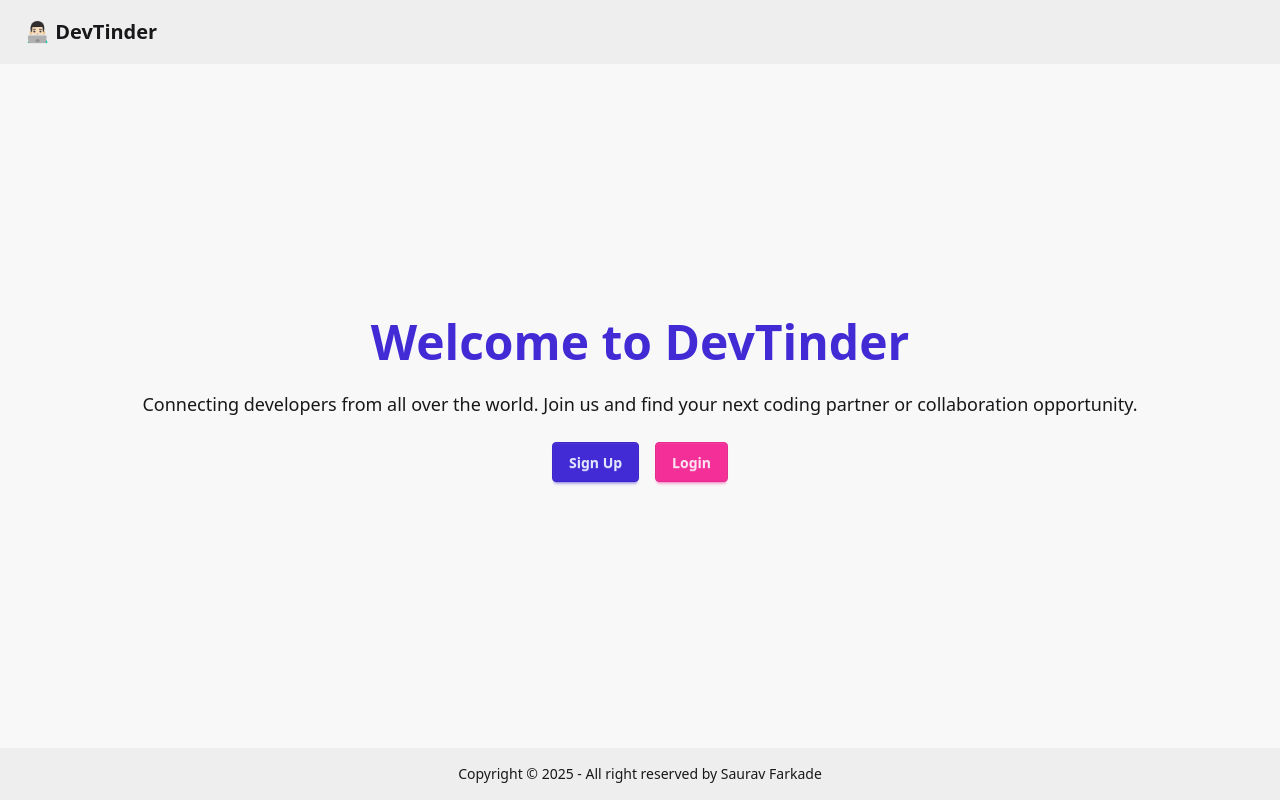
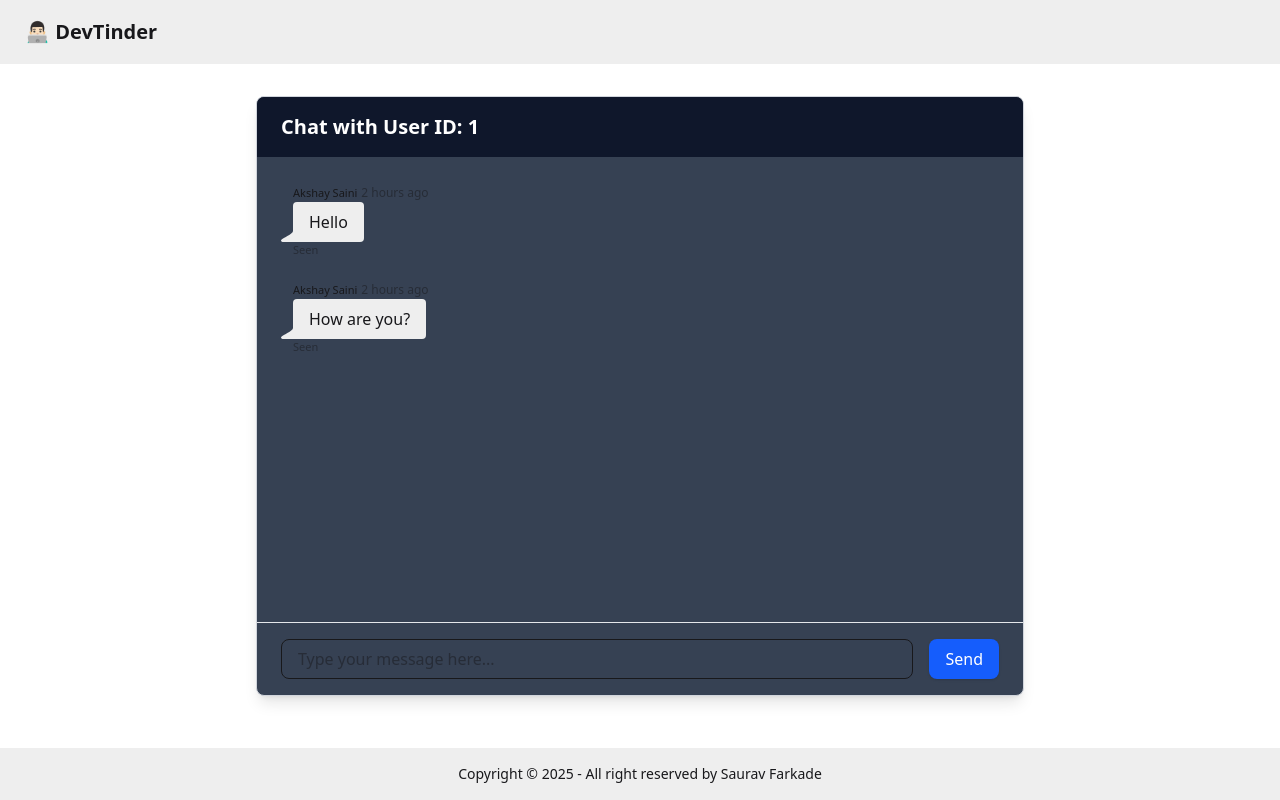
Before and after one commit to Saurav1928/DevTinder, a React (Vite) app in the folder Frontend/: page /chat/1 in a window 1280 px wide. Before the commit this address led to /welcomePage. Built offline with nearby package versions, Linux system fonts and the light colour scheme; no server answers.

Commit message:
Built a Chat Window UI

```diff
--- a/Frontend/src/App.jsx
+++ b/Frontend/src/App.jsx
@@ -11,6 +11,7 @@ import RequestsReceived from "./components/RequestsReceived"
 import WelcomePage from "./components/WelcomePage"
 import SignUp from "./components/SignUp"
 import Premium from "./components/Premium"
+import Chat from "./components/Chat"
 
 function App() {
   return (
@@ -28,6 +29,7 @@ function App() {
             <Route path="/connections" element={<Connections />} />
             <Route path="/premium" element={<Premium />} />
             <Route path="/requests" element={<RequestsReceived />} />
+            <Route path="/chat/:targetUserId" element={<Chat />} />
             <Route path="*" element={<Navigate to="/" />} />
           </Route>
         </Routes>
--- a/Frontend/src/components/AvtarCard.jsx
+++ b/Frontend/src/components/AvtarCard.jsx
@@ -1,7 +1,8 @@
 import React from "react";
+import { Link, useNavigate } from "react-router-dom"
 
 const AvtarCard = ({ connection }) => {
-  const { firstName, lastName, about, photoUrl } = connection;
+  const { firstName, lastName, about, photoUrl, _id } = connection
 
   return (
     <div className="flex justify-between items-center gap-4 bg-slate-700 p-4 text-white rounded-lg shadow-sm hover:shadow-md transition-shadow duration-300">
@@ -22,11 +23,14 @@ const AvtarCard = ({ connection }) => {
           </h2>
           <p className="text-sm ">{about || "No description available."}</p>
         </div>
-
       </div>
-    <button className="btn btn-xs sm:btn-sm md:btn-sm lg:btn-md bg-slate-900">Chat</button>
+      <Link to={`/chat/${_id}`}>
+        <button className="btn btn-xs sm:btn-sm md:btn-sm lg:btn-md bg-slate-900">
+          Chat
+        </button>
+      </Link>
     </div>
-  );
-};
+  )
+}
 
 export default AvtarCard;
--- /dev/null
+++ b/Frontend/src/components/Chat.jsx
@@ -0,0 +1,50 @@
+import React, { useState } from "react"
+import { useParams } from "react-router-dom"
+
+const Chat = () => {
+  const { targetUserId } = useParams()
+  //   console.log("Target User id:", targetUserId);
+  const [messages, setMessages] = useState([
+    { text: "Hello" },
+    { text: "How are you?" },
+  ])
+
+  return (
+    <div className="mt-24 max-w-3xl mx-auto h-[75vh] flex flex-col bg-gray-700 shadow-lg rounded-lg overflow-hidden border border-gray-300">
+      {/* Header */}
+      <div className="bg-slate-900 text-white px-6 py-4 font-bold text-xl">
+        Chat with User ID: {targetUserId}
+      </div>
+
+      {/* Chat messages area */}
+      <div className="flex-1 p-6 overflow-y-auto space-y-4 bg-gray-700">
+        {/* Example messages */}
+        {messages &&
+          messages.map((msg, index) => (
+            <div className="chat chat-start" key={index}>
+              <div className="chat-header">
+                Akshay Saini
+                <time className="text-xs opacity-50">2 hours ago</time>
+              </div>
+              <div className="chat-bubble">{msg.text}</div>
+              <div className="chat-footer opacity-50">Seen</div>
+            </div>
+          ))}
+      </div>
+
+      {/* Message input */}
+      <div className="flex items-center gap-4 px-6 py-4 bg-grey-800 border-t border-gray-200">
+        <input
+          type="text"
+          className="flex-1 h-10 px-4 border rounded-lg focus:outline-none focus:ring-1  "
+          placeholder="Type your message here..."
+        />
+        <button className="bg-blue-600 hover:bg-blue-700 cursor-pointer text-white px-4 py-2 rounded-lg shadow transition">
+          Send
+        </button>
+      </div>
+    </div>
+  )
+}
+
+export default Chat
```
Lines whose indentation alone changed are shown as unchanged.
